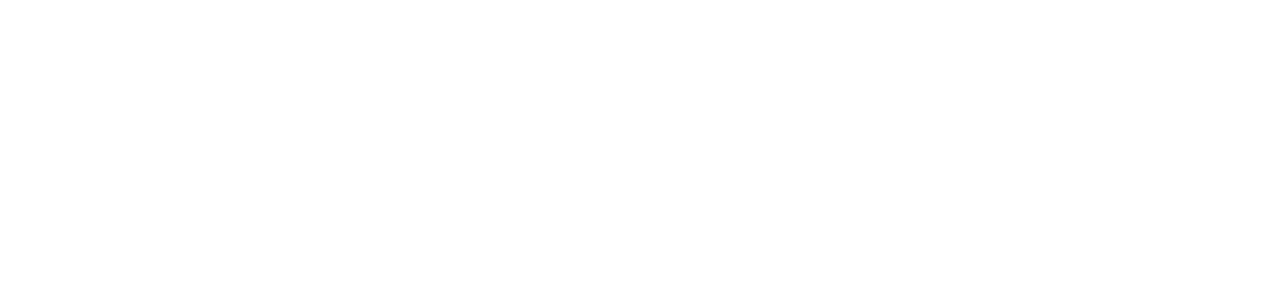
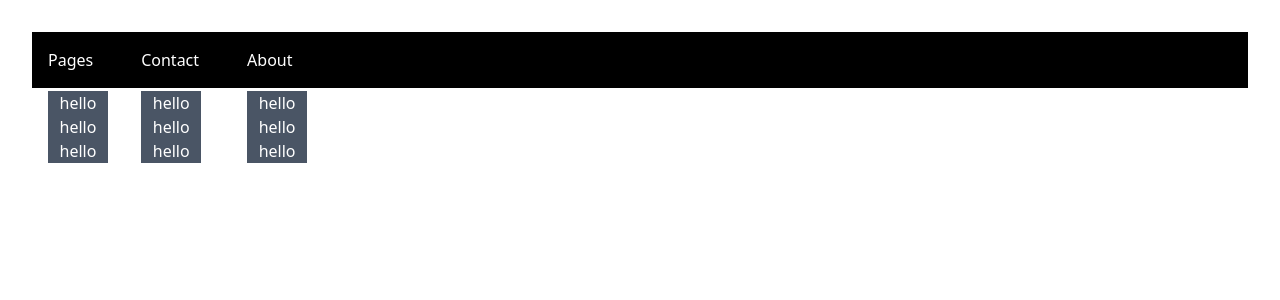
Before and after one commit to Shondarzer-Taroka/test-ts-learn-react, a React (Vite) app: page /test/HoverPr4 in a window 1280 px wide. Shown: the top 300 px of the page. Built offline with nearby package versions, Linux system fonts and the light colour scheme.

Commit message:
hover pr4

```diff
--- a/src/components/navs/HoverPr4.tsx
+++ b/src/components/navs/HoverPr4.tsx
@@ -58,13 +58,48 @@
 
 
 import React from 'react';
+import { ServicesItems } from './ServicesItems';
 
 
-
-const HoverPr4:React.FC = () => {
+const menuItems = [
+    {
+        key: "pages",
+        label: "Pages",
+        dropdown: <ServicesItems />
+    },
+    {
+        key: "contact",
+        label: "Contact",
+        dropdown: <ServicesItems />
+    },
+    {
+        key: "about",
+        label: "About",
+        dropdown: <ServicesItems />
+    },
+]
+const HoverPr4: React.FC = () => {
     return (
         <section>
+            <div className='bg-black text-white flex gap-4'>
+                {
+                    menuItems.map(({ key, label, dropdown }) => {
+                        return <>
+                            <li
+                                className='list-none p-4 relative'
+                            > {label}
 
+                                <div className='absolute top-[59px] bg-gray-600 w-[60px]'>
+                                    <p>hello</p>
+                                    <p>hello</p>
+                                    <p>hello</p>
+                                </div>
+
+                            </li>
+                        </>
+                    })
+                }
+            </div>
         </section>
     );
 };
```
